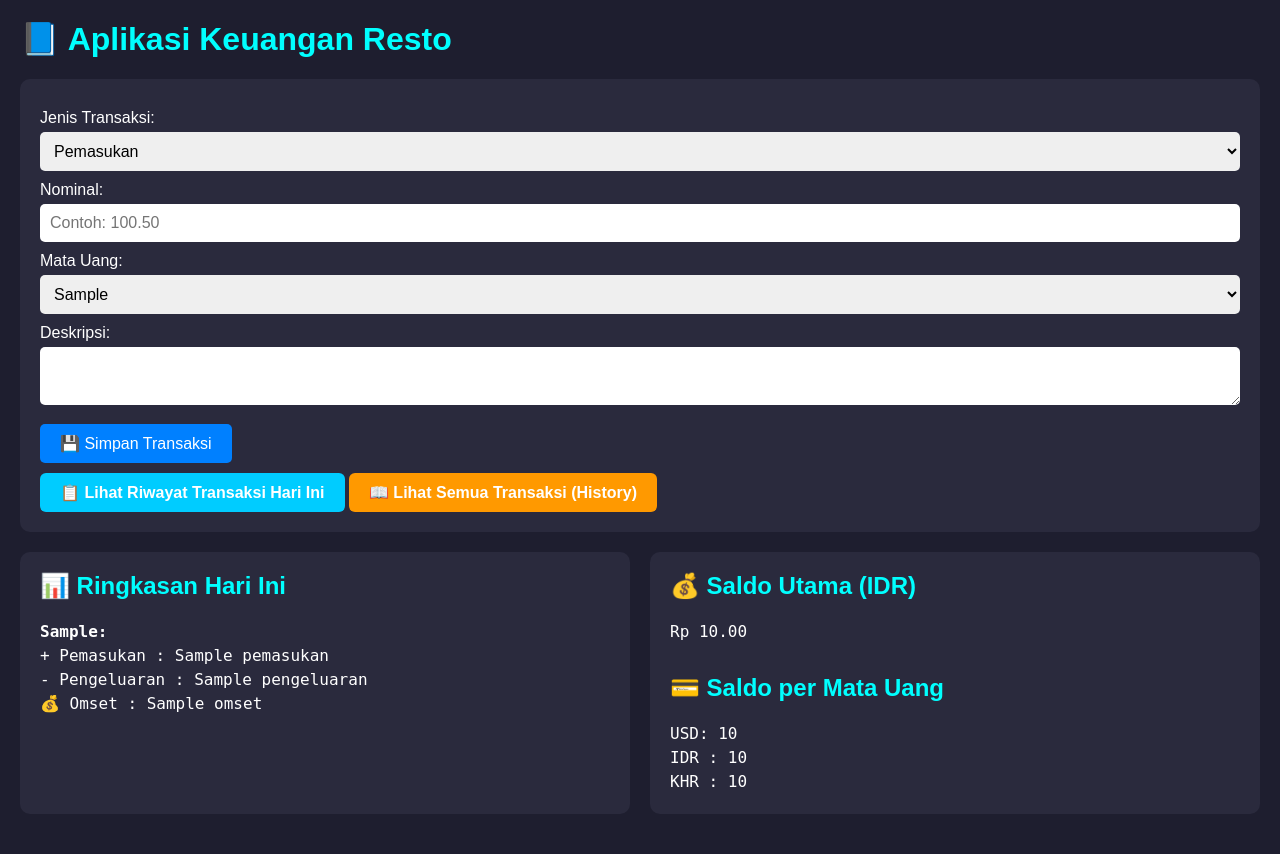
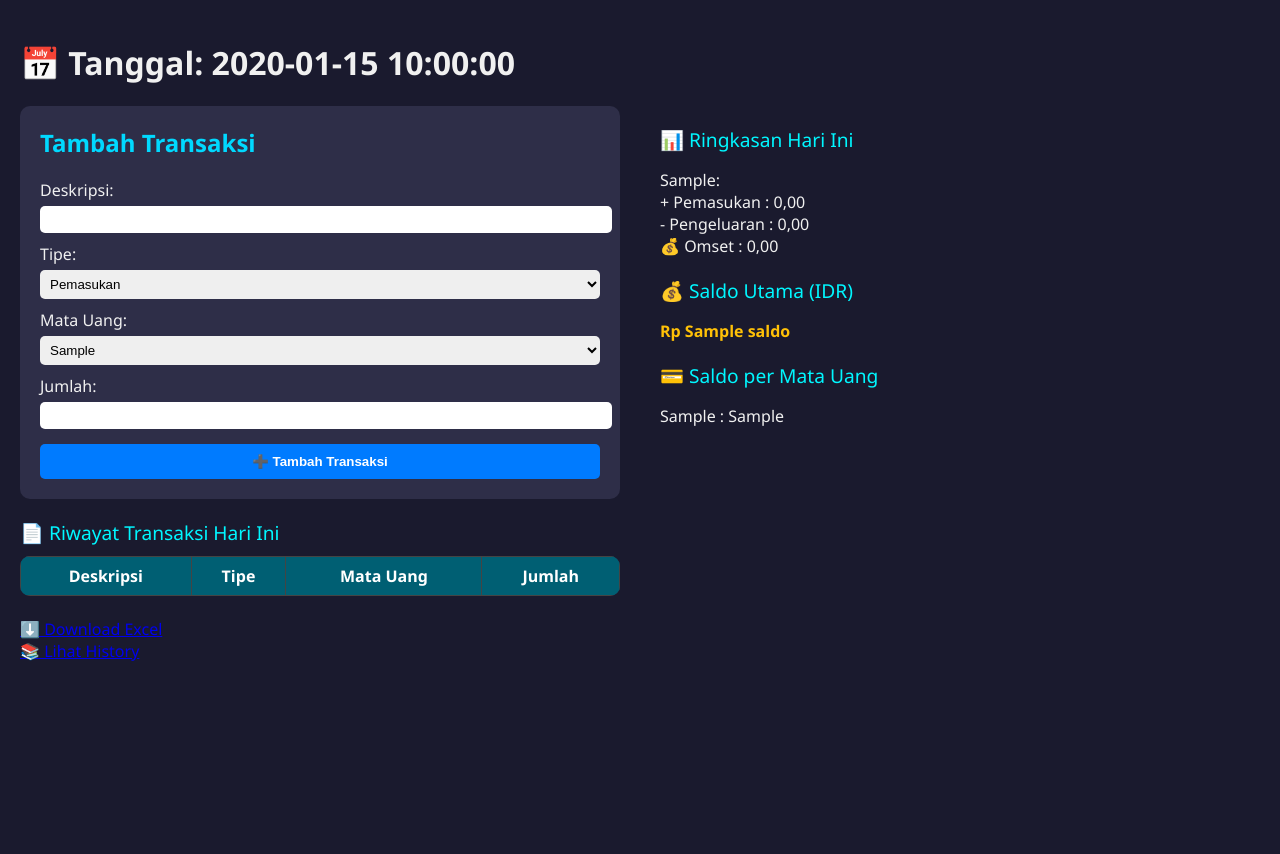
Before and after one commit to arscia12/resto-keuangan, a Flask app: template templates/index.html in a window 1280 px wide. After the commit the page ends 661 px from the top, so only its background shows below. Run offline with Flask 3, Linux system fonts and the light colour scheme; the template is opened without the code that fills it: most values are stand-ins (such as "Sample title", 1, 10 or a date in 2020); lists and menus that the app fills with data are empty.

Commit message:
fix: hilangkan error format angka di index

```diff
--- a/templates/index.html
+++ b/templates/index.html
@@ -2,144 +2,151 @@
 <html lang="id">
 <head>
     <meta charset="UTF-8">
-  <title>Keuangan Resto</title>
-  <meta name="viewport" content="width=device-width, initial-scale=1">
+    <title>Keuangan Resto Harian</title>
     <style>
         body {
-      font-family: Arial, sans-serif;
-      background: #1e1e2f;
-      color: white;
+            background-color: #1a1a2e;
+            color: #f0f0f0;
+            font-family: 'Segoe UI', sans-serif;
+            margin: 0;
             padding: 20px;
-      margin: 0;
         }
-
-    .card {
-      background: #2a2a3d;
+        .container {
+            display: flex;
+            gap: 40px;
+            flex-wrap: wrap;
+        }
+        .form-section, .ringkasan-section {
+            flex: 1;
+            min-width: 320px;
+        }
+        .form-box {
+            background-color: #2e2e48;
             padding: 20px;
             border-radius: 10px;
             margin-bottom: 20px;
         }
-
-    h1, h2 {
-      color: #00ffff;
+        .form-box h2 {
+            color: #00d9ff;
             margin-top: 0;
         }
-
         label {
             display: block;
             margin-top: 10px;
         }
-
         input, select, textarea {
             width: 100%;
-      padding: 10px;
+            padding: 6px;
             margin-top: 5px;
             border-radius: 5px;
             border: none;
-      font-size: 16px;
-      box-sizing: border-box;
         }
-
         button {
-      padding: 10px 20px;
-      background: #0080ff;
+            margin-top: 15px;
+            padding: 10px;
+            width: 100%;
+            background-color: #007bff;
+            color: white;
+            font-weight: bold;
             border: none;
+            border-radius: 5px;
+        }
+        table {
+            width: 100%;
+            border-collapse: collapse;
+            background-color: #2e2e48;
             color: white;
-      font-size: 16px;
-      border-radius: 5px;
-      margin-top: 15px;
-      cursor: pointer;
+            border-radius: 10px;
+            overflow: hidden;
         }
-
-    .grid {
-      display: flex;
-      flex-wrap: wrap;
-      gap: 20px;
+        th, td {
+            border: 1px solid #444;
+            padding: 8px;
+            text-align: center;
         }
-
-    .grid > div {
-      flex: 1;
-      min-width: 280px;
+        th {
+            background-color: #005f73;
         }
-
+        .section-title {
+            margin: 20px 0 10px;
+            color: #00f7ff;
+            font-size: 1.2em;
+        }
         .uang {
-      font-family: monospace;
-      font-size: 16px;
-      line-height: 1.5;
-    }
-
-    .link-riwayat {
-      display: inline-block;
-      background: #00ccff;
-      color: white;
-      padding: 10px 20px;
-      border-radius: 6px;
-      text-decoration: none;
             font-weight: bold;
-      margin-top: 10px;
-    }
-
-    @media (max-width: 600px) {
-      .grid {
-        flex-direction: column;
-      }
+            color: #ffc107;
         }
     </style>
 </head>
 <body>
-  <h1>📘 Aplikasi Keuangan Resto</h1>
+    <h1>📅 Tanggal: {{ tanggal }}</h1>
+    <div class="container">
+        <div class="form-section">
+            <div class="form-box">
+                <h2>Tambah Transaksi</h2>
+                <form method="POST">
+                    <label for="deskripsi">Deskripsi:</label>
+                    <input type="text" name="deskripsi" required>
 
-  <div class="card">
-    <form method="POST">
-      <label>Jenis Transaksi:</label>
+                    <label for="tipe">Tipe:</label>
                     <select name="tipe">
                         <option value="Pemasukan">Pemasukan</option>
                         <option value="Pengeluaran">Pengeluaran</option>
                     </select>
 
-      <label>Nominal:</label>
-      <input name="jumlah" type="text" placeholder="Contoh: 100.50">
-
-      <label>Mata Uang:</label>
+                    <label for="mata_uang">Mata Uang:</label>
                     <select name="mata_uang">
-        {% for m in mata_uang %}
-        <option value="{{ m }}">{{ m }}</option>
+                        {% for mu in mata_uang %}
+                        <option value="{{ mu }}">{{ mu }}</option>
                         {% endfor %}
                     </select>
 
-      <label>Deskripsi:</label>
-      <textarea name="deskripsi" rows="2"></textarea>
+                    <label for="jumlah">Jumlah:</label>
+                    <input type="text" name="jumlah" required>
 
-      <button type="submit">💾 Simpan Transaksi</button>
+                    <button type="submit">➕ Tambah Transaksi</button>
                 </form>
-
-    <a href="/riwayat" class="link-riwayat">📋 Lihat Riwayat Transaksi Hari Ini</a>
-    <a href="/history" class="link-riwayat" style="background:#ff9900;">📖 Lihat Semua Transaksi (History)</a>
             </div>
 
-  <div class="grid">
-    <div class="card">
-      <h2>📊 Ringkasan Hari Ini</h2>
-      {% for m in mata_uang %}
-        <div class="uang">
-          <b>{{ m }}:</b><br>
-          + Pemasukan   : {{ pemasukan[m]|default(0) }}<br>
-          - Pengeluaran : {{ pengeluaran[m]|default(0) }}<br>
-          💰 Omset      : {{ omset[m]|default(0) }}<br><br>
-        </div>
+            <div class="section-title">📄 Riwayat Transaksi Hari Ini</div>
+            <table>
+                <tr>
+                    <th>Deskripsi</th>
+                    <th>Tipe</th>
+                    <th>Mata Uang</th>
+                    <th>Jumlah</th>
+                </tr>
+                {% for row in get_transaksi_hari_ini() %}
+                <tr>
+                    <td>{{ row['Deskripsi'] }}</td>
+                    <td>{{ row['Tipe'] }}</td>
+                    <td>{{ row['Mata Uang'] }}</td>
+                    <td>{{ row['Jumlah'] }}</td>
+                </tr>
                 {% endfor %}
+            </table>
+            <br>
+            <a href="/download">⬇️ Download Excel</a>
+            <br>
+            <a href="/history">📚 Lihat History</a>
         </div>
 
-    <div class="card">
-      <h2>💰 Saldo Utama (IDR)</h2>
-      <p class="uang">Rp {{ "{:,.2f}".format(saldo) }}</p>
+        <div class="ringkasan-section">
+            <div class="section-title">📊 Ringkasan Hari Ini</div>
+            {% for mu in mata_uang %}
+                <p>{{ mu }}:<br>
+                + Pemasukan : {{ pemasukan.get(mu, '0,00') }}<br>
+                - Pengeluaran : {{ pengeluaran.get(mu, '0,00') }}<br>
+                💰 Omset : {{ omset.get(mu, '0,00') }}</p>
+            {% endfor %}
 
-      <h2 style="margin-top:30px;">💳 Saldo per Mata Uang</h2>
-      <div class="uang">
-        USD: {{ saldo_per_mata_uang['USD']|default(0)|round(2) }}<br>
-        IDR : {{ saldo_per_mata_uang['IDR']|default(0)|round(2) }}<br>
-        KHR : {{ saldo_per_mata_uang['KHR']|default(0)|round(2) }}
-      </div>
+            <div class="section-title">💰 Saldo Utama (IDR)</div>
+            <p class="uang">Rp {{ saldo }}</p>
+
+            <div class="section-title">💳 Saldo per Mata Uang</div>
+            {% for mu in mata_uang %}
+                <p>{{ mu }} : {{ saldo_per_mata_uang[mu] }}</p>
+            {% endfor %}
         </div>
     </div>
 </body>
```
Lines whose indentation alone changed are shown as unchanged.
